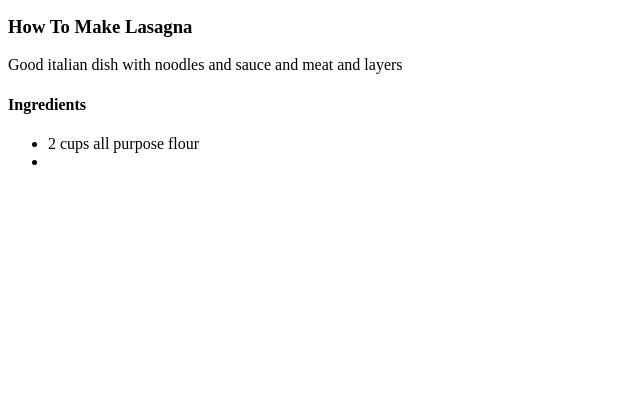
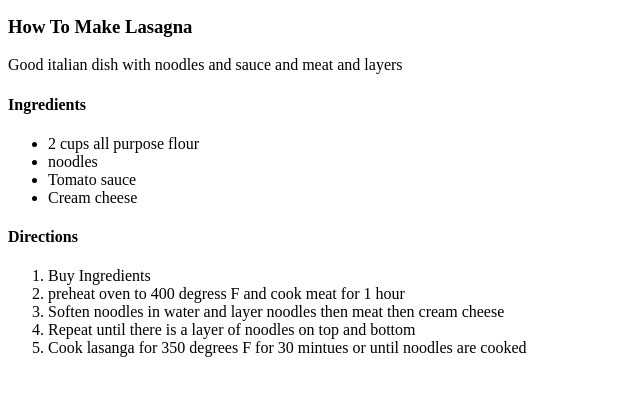
Before and after one commit to crocchamp/Odin-Recipes, a plain HTML site: page Recipes/lasagna.html in a window 1280 px wide. Shown: the part 101-496 px from the top of the page, without its empty margins (0-640 px from the left). Drawn offline with Linux system fonts and the light colour scheme.

Commit message:
Add directions to lasagna and piergoi recipes

```diff
--- a/Recipes/lasagna.html
+++ b/Recipes/lasagna.html
@@ -23,8 +23,31 @@
             </h4>
             <ul>
                 <li> 2 cups all purpose flour</li>
-               <li></li>
+               <li> noodles </li>
+               <li> Tomato sauce</li>
+               <li> Cream cheese</li>
             </ul>
+
+            <h4>
+                Directions
+            </h4>
+            <ol>
+                <li>
+                    Buy Ingredients
+                </li>
+                <li>
+                    preheat oven to 400 degress F and cook meat for 1 hour
+                </li>
+                <li>
+                    Soften noodles in water and layer noodles then meat then cream cheese
+                </li>
+                <li>
+                    Repeat until there is a layer of noodles on top and bottom
+                </li>
+                <li>
+                    Cook lasanga for 350 degrees F for 30 mintues or until noodles are cooked
+                </li>
+            </ol>
 
 </body>
 </html>
```
Also changed, not shown: Recipes/pierogi.html (+13 -0 lines), 1 other file.
